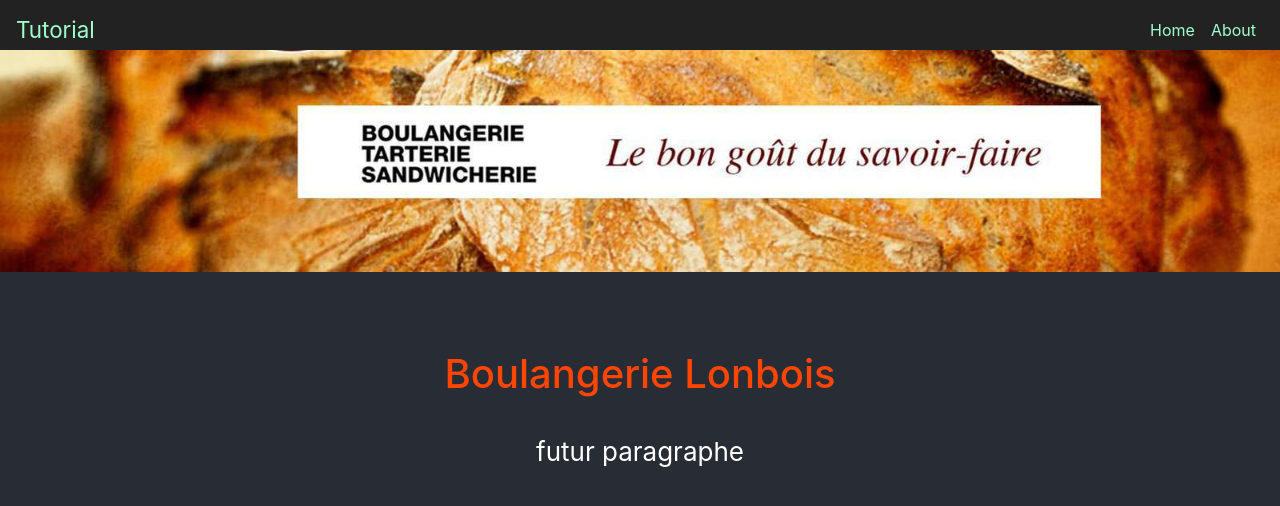
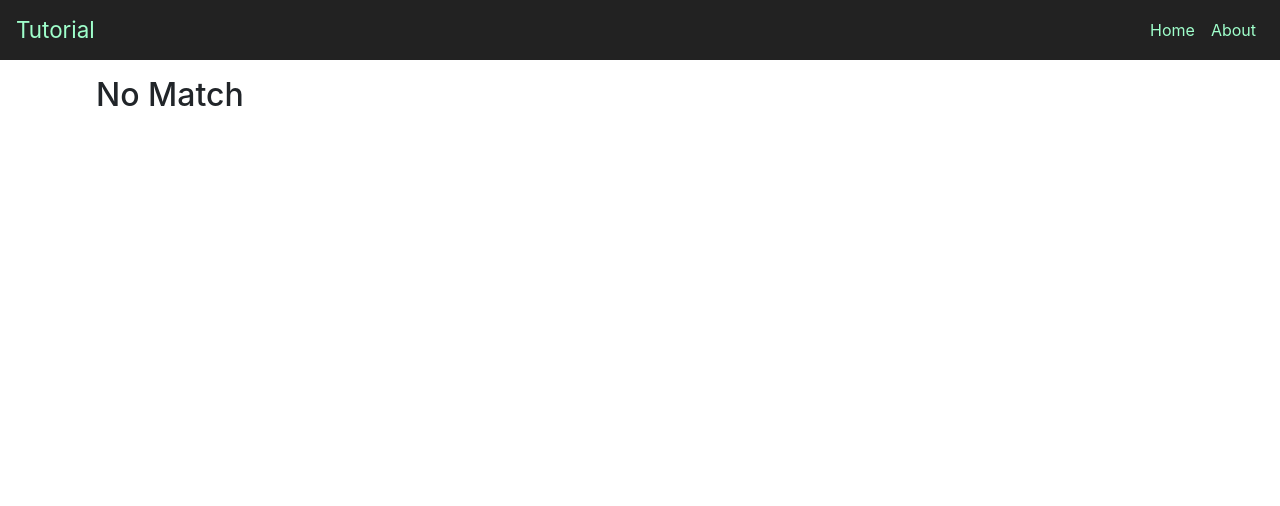
Before and after one commit to MagnesSimon/Web2021, a React (Create React App) app in the folder bakery/: page / in a window 1280 px wide. Shown: the top 506 px of the page. Built offline with nearby package versions, Linux system fonts and the light colour scheme.

Commit message:
navbar debut

```diff
--- a/bakery/src/App.js
+++ b/bakery/src/App.js
@@ -1,3 +1,4 @@
+import logo from './logo.svg';
 import './App.css';
 import '../node_modules/bootstrap/dist/css/bootstrap.min.css';
 import { BrowserRouter as Router, Route, Switch } from "react-router-dom";
@@ -5,21 +6,17 @@ import { NavigationBar } from './components/navbar/NavigationBar';
 import React from "react";
 import {About} from "./components/navbar/About";
 import {NoMatch} from "./components/navbar/NoMatch";
-import Home from "./components/home/Home";
-
 
 function App() {
   return (
       <React.Fragment>
-        <Router>
-          <NavigationBar />
-          <Switch>
-          <Route path="/home" component={Home} />
-          <Route path="/about" component={About} />
-          <Route component={Home} />
-        </Switch>
+          <Router>
+              <NavigationBar />              <Switch>
+              <Route path="/about" component={About} />
+              <Route component={NoMatch} />
+          </Switch>
 
-        </Router>
+          </Router>
       </React.Fragment>
   );
 }
--- a/bakery/src/components/navbar/NavigationBar.js
+++ b/bakery/src/components/navbar/NavigationBar.js
@@ -25,7 +25,7 @@ export const NavigationBar = () => (
             <Navbar.Toggle aria-controls="basic-navbar-nav"/>
             <Navbar.Collapse id="basic-navbar-nav">
                 <Nav className="ml-auto">
-                    <Nav.Item><Nav.Link href="/home/Home.js">Home</Nav.Link></Nav.Item>
+                    <Nav.Item><Nav.Link href="/">Home</Nav.Link></Nav.Item>
                     <Nav.Item><Nav.Link href="/about">About</Nav.Link></Nav.Item>
                 </Nav>
             </Navbar.Collapse>
```
